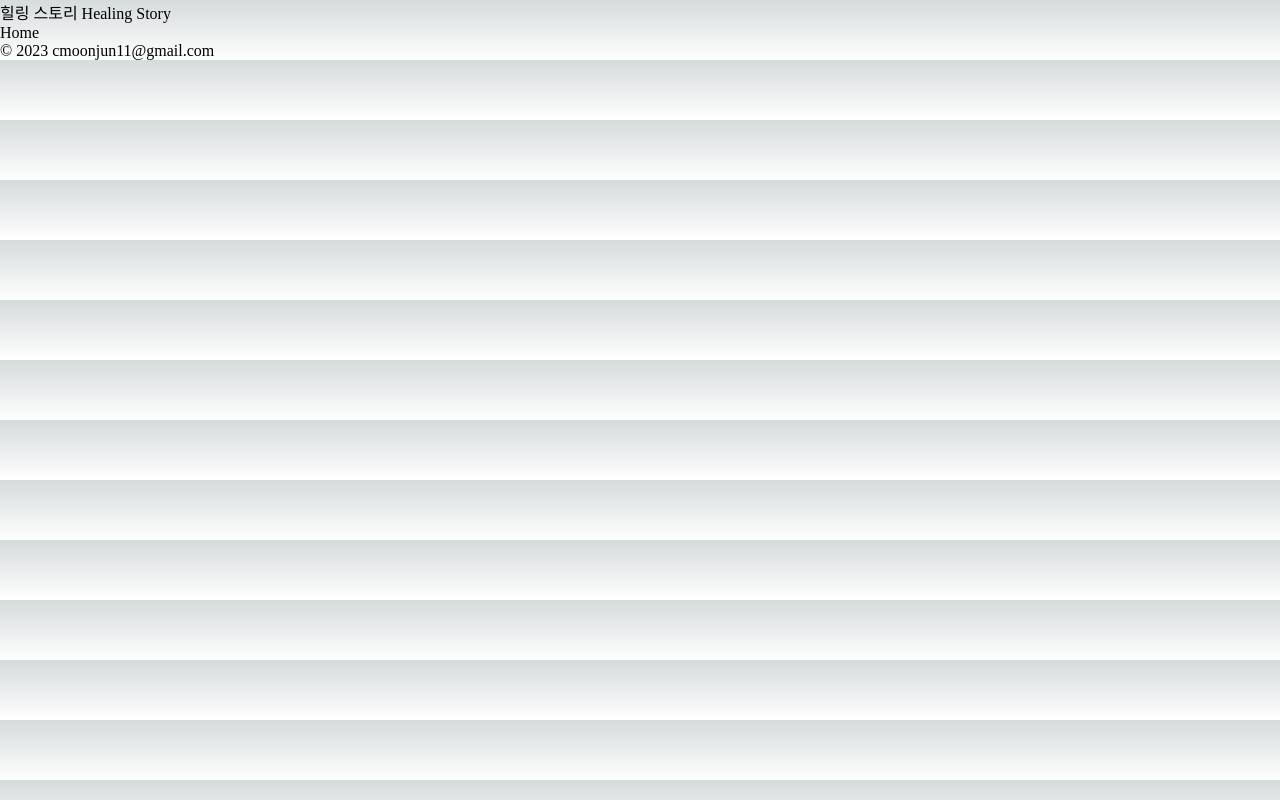
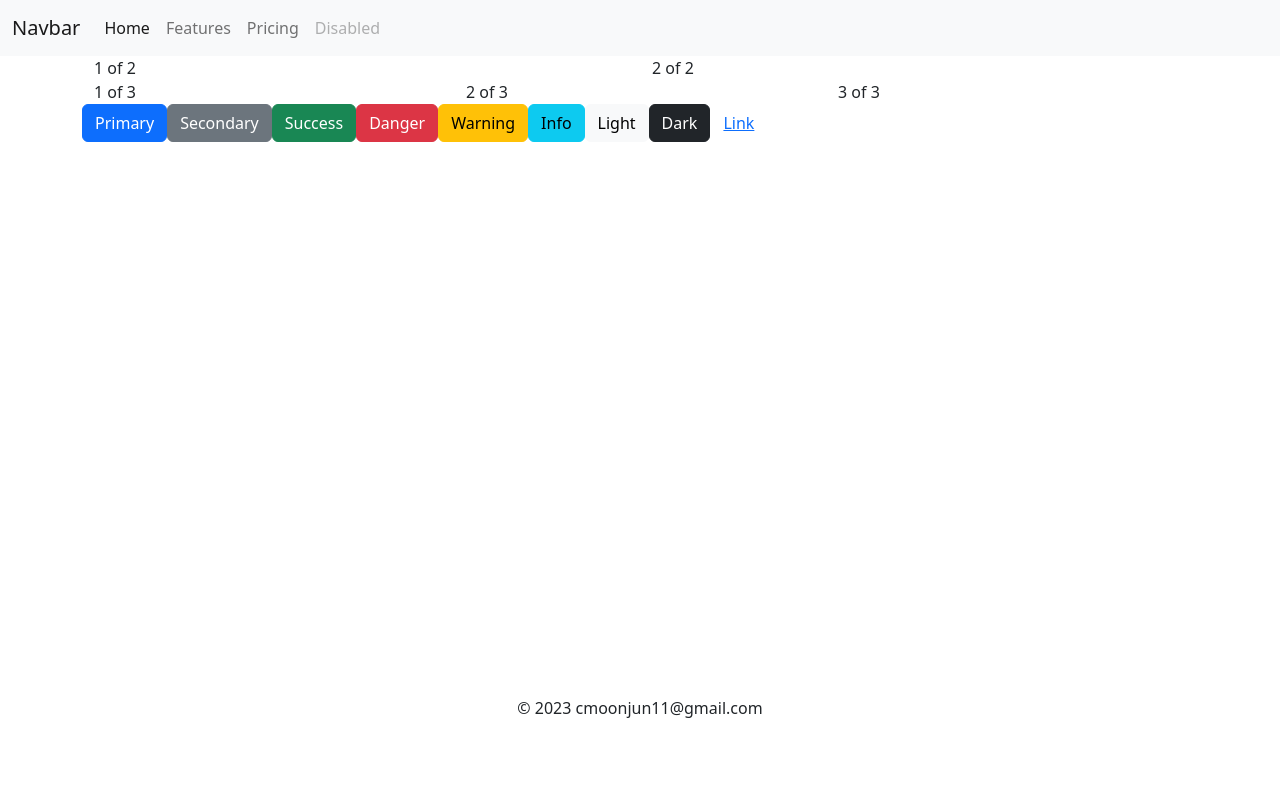
Before and after one commit to k0905shs/healing_story, a Next.js app in the folder frontend/: page / in a window 1280 px wide. Built offline with nearby package versions, Linux system fonts and the light colour scheme.

Commit message:
레이아웃 세팅

```diff
--- a/frontend/package.json
+++ b/frontend/package.json
@@ -9,10 +9,14 @@
     "lint": "next lint"
   },
   "dependencies": {
+    "babel-plugin-styled-components": "^2.1.1",
+    "bootstrap": "^5.2.3",
     "eslint": "8.39.0",
     "eslint-config-next": "13.3.1",
     "next": "13.3.1",
     "react": "18.2.0",
-    "react-dom": "18.2.0"
+    "react-bootstrap": "^2.7.4",
+    "react-dom": "18.2.0",
+    "styled-components": "^5.3.10"
   }
 }
--- a/frontend/pages/_app.js
+++ b/frontend/pages/_app.js
@@ -1,13 +1,18 @@
-import Footer from "@/src/component/Footer";
-import Header from "@/src/component/Header";
-import "@/styles/globals.css";
+import "bootstrap/dist/css/bootstrap.min.css";
+import Header from "../src/Layout/Header";
+import Footer from "../src/Layout/Footer";
+import { Container } from "react-bootstrap";
 
-export default function App({ Component, pageProps }) {
+function App({ Component, pageProps }) {
   return (
-    <div>
+    <>
       <Header></Header>
-      <Component {...pageProps} />
+      <Container style={{ minHeight: "80vh" }}>
+        <Component {...pageProps} />
+      </Container>
       <Footer></Footer>
-    </div>
+    </>
   );
 }
+
+export default App;
--- a/frontend/pages/_document.js
+++ b/frontend/pages/_document.js
@@ -1,13 +1,13 @@
-import { Html, Head, Main, NextScript } from 'next/document'
+import { Html, Head, Main, NextScript } from "next/document";
 
 export default function Document() {
   return (
-    <Html lang="en">
+    <Html lang="ko">
       <Head />
       <body>
         <Main />
         <NextScript />
       </body>
     </Html>
-  )
+  );
 }
--- a/frontend/pages/index.js
+++ b/frontend/pages/index.js
@@ -1,7 +1,5 @@
 import Head from "next/head";
-import Image from "next/image";
-
-import styles from "@/styles/Home.module.css";
+import { Container, Row, Col, Dropdown, Accordion } from "react-bootstrap";
 
 export default function Home() {
   return (
@@ -15,7 +13,47 @@ export default function Home() {
         <meta name="viewport" content="width=device-width, initial-scale=1" />
         <link rel="icon" href="/favicon.ico" />
       </Head>
-      <p>Home</p>
+      <Container>
+        <Row>
+          <Col>1 of 2</Col>
+          <Col>2 of 2</Col>
+        </Row>
+        <Row>
+          <Col>1 of 3</Col>
+          <Col>2 of 3</Col>
+          <Col>3 of 3</Col>
+        </Row>
+      </Container>
+      <>
+        <button type="button" class="btn btn-primary">
+          Primary
+        </button>
+        <button type="button" class="btn btn-secondary">
+          Secondary
+        </button>
+        <button type="button" class="btn btn-success">
+          Success
+        </button>
+        <button type="button" class="btn btn-danger">
+          Danger
+        </button>
+        <button type="button" class="btn btn-warning">
+          Warning
+        </button>
+        <button type="button" class="btn btn-info">
+          Info
+        </button>
+        <button type="button" class="btn btn-light">
+          Light
+        </button>
+        <button type="button" class="btn btn-dark">
+          Dark
+        </button>
+
+        <button type="button" class="btn btn-link">
+          Link
+        </button>
+      </>{" "}
     </>
   );
 }
--- /dev/null
+++ b/frontend/src/Layout/Footer.js
@@ -0,0 +1,14 @@
+import react from "react";
+import { Container } from "react-bootstrap";
+
+const Footer = () => {
+  return (
+    <footer>
+      <Container>
+        <div style={{ textAlign: "center" }}>© 2023 cmoonjun11@gmail.com</div>
+      </Container>
+    </footer>
+  );
+};
+
+export default Footer;
--- /dev/null
+++ b/frontend/src/Layout/Header.js
@@ -0,0 +1,49 @@
+import "bootstrap/dist/css/bootstrap.min.css";
+import "bootstrap/dist/js/bootstrap.bundle.min.js";
+
+const Header = () => {
+  return (
+    <nav className="navbar navbar-expand-lg bg-light">
+      <div className="container-fluid">
+        <a className="navbar-brand" href="#">
+          Navbar
+        </a>
+        <button
+          className="navbar-toggler"
+          type="button"
+          data-bs-toggle="collapse"
+          data-bs-target="#navbarNav"
+          aria-controls="navbarNav"
+          aria-expanded="false"
+          aria-label="Toggle navigation"
+        >
+          <span className="navbar-toggler-icon"></span>
+        </button>
+        <div className="collapse navbar-collapse" id="navbarNav">
+          <ul className="navbar-nav">
+            <li className="nav-item">
+              <a className="nav-link active" aria-current="page" href="#">
+                Home
+              </a>
+            </li>
+            <li className="nav-item">
+              <a className="nav-link" href="#">
+                Features
+              </a>
+            </li>
+            <li className="nav-item">
+              <a className="nav-link" href="#">
+                Pricing
+              </a>
+            </li>
+            <li className="nav-item">
+              <a className="nav-link disabled">Disabled</a>
+            </li>
+          </ul>
+        </div>
+      </div>
+    </nav>
+  );
+};
+
+export default Header;
--- a/frontend/src/component/Footer.js
+++ /dev/null
@@ -1,3 +0,0 @@
-export default function Footer() {
-  return <footer>© 2023 cmoonjun11@gmail.com</footer>;
-}
--- a/frontend/src/component/Header.js
+++ /dev/null
@@ -1,3 +0,0 @@
-export default function Header() {
-  return <header>힐링 스토리 Healing Story</header>;
-}
```
Also changed, not shown: frontend/.babelrc, 1 other file (tests, documents, lock files or other folders).
